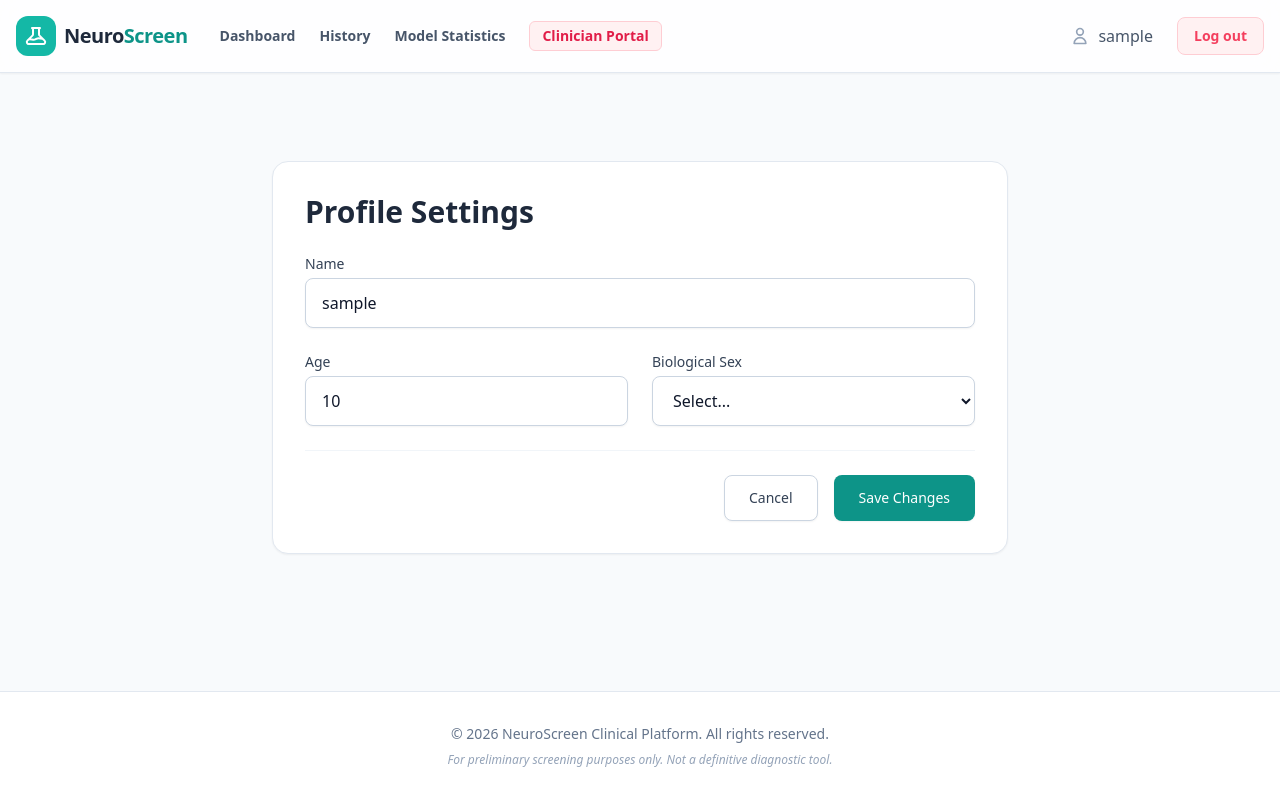
After one commit to Sid72020123/NeuroScreen, a Flask app: page /settings in a window 1280 px wide. The commit adds this page. Run offline with Flask 3, Linux system fonts and the light colour scheme; a user stored in the database is signed in; tables that the repository leaves empty hold one stand-in row (values such as "Sample post"); some libraries are stand-ins or nearby versions.

Commit message:
Dashboard updates...

```diff
--- a/app/app.py
+++ b/app/app.py
@@ -632,9 +632,10 @@ def build_report_pdf(session_record):
     pdf.set_fill_color(248, 250, 252)
     pdf.set_font("Helvetica", "B", 10)
 
-    pdf.cell(page_width / 3, 10, f" Patient: {session_record.user.username}", border="L T B", fill=True, ln=0)
-    pdf.cell(page_width / 3, 10, f" Session ID: #{session_data['session_number']}", border="T B", fill=True, align="C", ln=0)
-    pdf.cell(page_width / 3, 10, f" Date: {session_data['date']}", border="R T B", fill=True, align="R", ln=1)
+    pdf.cell(page_width / 4, 10, f" Patient: {session_record.user.username}", border="L T B", fill=True, ln=0)
+    pdf.cell(page_width / 4, 10, f" Session ID: #{session_data['session_number']}", border="T B", fill=True, align="C", ln=0)
+    pdf.cell(page_width / 4, 10, f" Meds: {session_data.get('medication_state', 'N/A')}", border="T B", fill=True, align="C", ln=0)
+    pdf.cell(page_width / 4, 10, f" Date: {session_data['full_timestamp']}", border="R T B", fill=True, align="R", ln=1)
     pdf.ln(10)
 
     # --- 1. Overall Neurological Risk Assessment ---
@@ -1048,7 +1049,8 @@ def clinician_dashboard():
                 "age": patient.age,
                 "gender": patient.gender,
                 "total_sessions": len(sessions),
-                "last_screening_date": recent_session.timestamp.strftime("%Y-%m-%d"),
+                "recent_session_id": recent_session.id,
+                "last_screening_date": format_timestamp(recent_session.timestamp) if recent_session.timestamp else "N/A",
                 "risk_score": recent_session.final_score,
                 "score_classes": get_score_classes(recent_session.final_score) if recent_session.final_score is not None else None
             })
@@ -1530,6 +1532,41 @@ def history():
     )
 
 
+@app.route("/delete_session/<int:session_id>", methods=["POST"])
+@login_required
+def delete_session(session_id):
+    session_record = ScreeningSession.query.filter_by(id=session_id, user_id=current_user.id).first()
+    if session_record:
+        db.session.delete(session_record)
+        db.session.commit()
+        flash("Session successfully deleted.", "success")
+    else:
+        flash("Session not found or unauthorized.", "danger")
+    return redirect(url_for("history"))
+
+
+@app.route("/settings", methods=["GET", "POST"])
+@login_required
+def settings():
+    if request.method == "POST":
+        username = request.form.get("username", "").strip()
+        age_val = request.form.get("age", "")
+        gender = request.form.get("gender", "")
+
+        if not username:
+            flash("Name cannot be empty.", "danger")
+            return redirect(url_for("settings"))
+
+        current_user.username = username
+        current_user.age = int(age_val) if age_val.isdigit() else None
+        current_user.gender = gender
+        db.session.commit()
+        flash("Profile settings updated successfully!", "success")
+        return redirect(url_for("settings"))
+
+    return render_template("settings.html")
+
+
 @app.route("/api/generate_report/", methods=["GET"])
 @login_required
 def generate_report():
@@ -1537,9 +1574,13 @@ def generate_report():
     if session_id is None:
         abort(400)
 
-    session_record = ScreeningSession.query.filter_by(
-        id=session_id, user_id=current_user.id
-    ).first()
+    if current_user.is_doctor:
+        session_record = ScreeningSession.query.filter_by(id=session_id).first()
+    else:
+        session_record = ScreeningSession.query.filter_by(
+            id=session_id, user_id=current_user.id
+        ).first()
+
     if session_record is None:
         abort(404)
 
--- a/app/templates/base.html
+++ b/app/templates/base.html
@@ -65,7 +65,7 @@
                                 stroke-width="2"
                                 d="M16 7a4 4 0 11-8 0 4 4 0 018 0zM12 14a7 7 0 00-7 7h14a7 7 0 00-7-7z"></path>
                         </svg>
-                        <span class="font-medium">{{ current_user.username }}</span>
+                        <a href="{{ url_for('settings') }}" class="font-medium hover:text-teal-600 transition-colors" title="Profile Settings">{{ current_user.username }}</a>
                     </div>
                     <a
                         href="{{ url_for('logout') }}"
--- /dev/null
+++ b/app/templates/settings.html
@@ -0,0 +1,34 @@
+{% extends 'base.html' %} {% block title %}Settings - NeuroScreen{% endblock %} {% block content %}
+<div class="max-w-3xl mx-auto px-4 py-8">
+    <div class="bg-white rounded-2xl shadow-sm p-8 border border-slate-200">
+        <h1 class="text-3xl font-bold text-slate-800 mb-6">Profile Settings</h1>
+
+        <form method="POST" action="{{ url_for('settings') }}" class="space-y-6">
+            <div>
+                <label for="username" class="block text-sm font-medium text-slate-700">Name</label>
+                <input type="text" id="username" name="username" value="{{ current_user.username }}" required class="mt-1 block w-full px-4 py-3 text-slate-900 bg-white border border-slate-300 rounded-lg shadow-sm focus:outline-none focus:ring-2 focus:ring-teal-500" />
+            </div>
+
+            <div class="grid grid-cols-2 gap-6">
+                <div>
+                    <label for="age" class="block text-sm font-medium text-slate-700">Age</label>
+                    <input type="number" id="age" name="age" min="1" max="120" value="{{ current_user.age or '' }}" class="mt-1 block w-full px-4 py-3 text-slate-900 bg-white border border-slate-300 rounded-lg shadow-sm focus:outline-none focus:ring-2 focus:ring-teal-500" />
+                </div>
+                <div>
+                    <label for="gender" class="block text-sm font-medium text-slate-700">Biological Sex</label>
+                    <select id="gender" name="gender" class="mt-1 block w-full px-4 py-3 text-slate-900 bg-white border border-slate-300 rounded-lg shadow-sm focus:outline-none focus:ring-2 focus:ring-teal-500">
+                        <option value="">Select...</option>
+                        <option value="Male" {% if current_user.gender == 'Male' %}selected{% endif %}>Male</option>
+                        <option value="Female" {% if current_user.gender == 'Female' %}selected{% endif %}>Female</option>
+                    </select>
+                </div>
+            </div>
+
+            <div class="pt-6 mt-6 border-t border-slate-100 flex justify-end gap-4">
+                <a href="{{ url_for('dashboard') }}" class="px-6 py-3 border border-slate-300 shadow-sm text-sm font-medium rounded-lg text-slate-700 bg-white hover:bg-slate-50 focus:outline-none focus:ring-2 focus:ring-offset-2 focus:ring-teal-500">Cancel</a>
+                <button type="submit" class="px-6 py-3 border border-transparent shadow-sm text-sm font-medium rounded-lg text-white bg-teal-600 hover:bg-teal-700 focus:outline-none focus:ring-2 focus:ring-offset-2 focus:ring-teal-500">Save Changes</button>
+            </div>
+        </form>
+    </div>
+</div>
+{% endblock %}
```
Also changed, not shown: app/templates/clinician_dashboard.html (+9 -1 lines), app/templates/history.html (+19 -2 lines).
